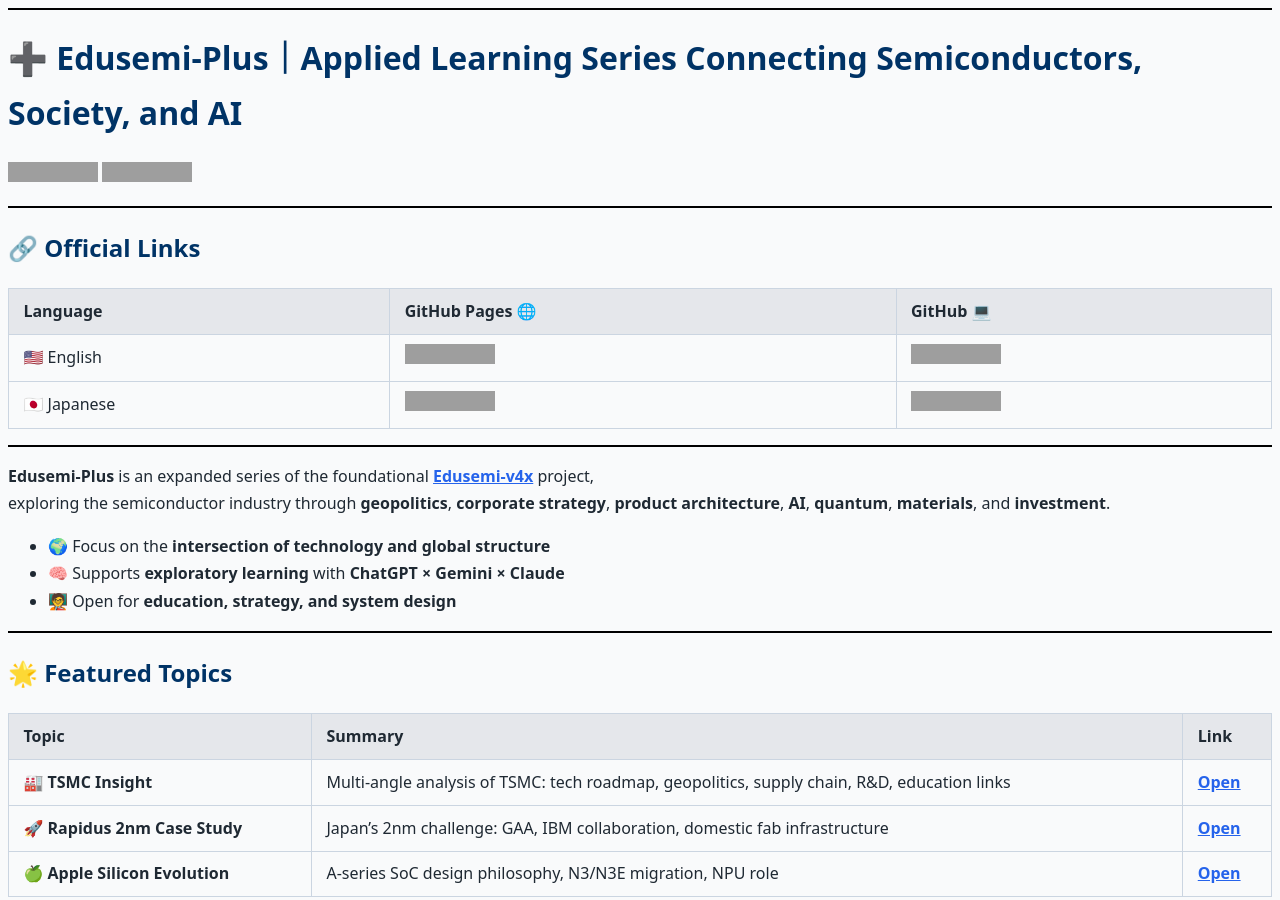
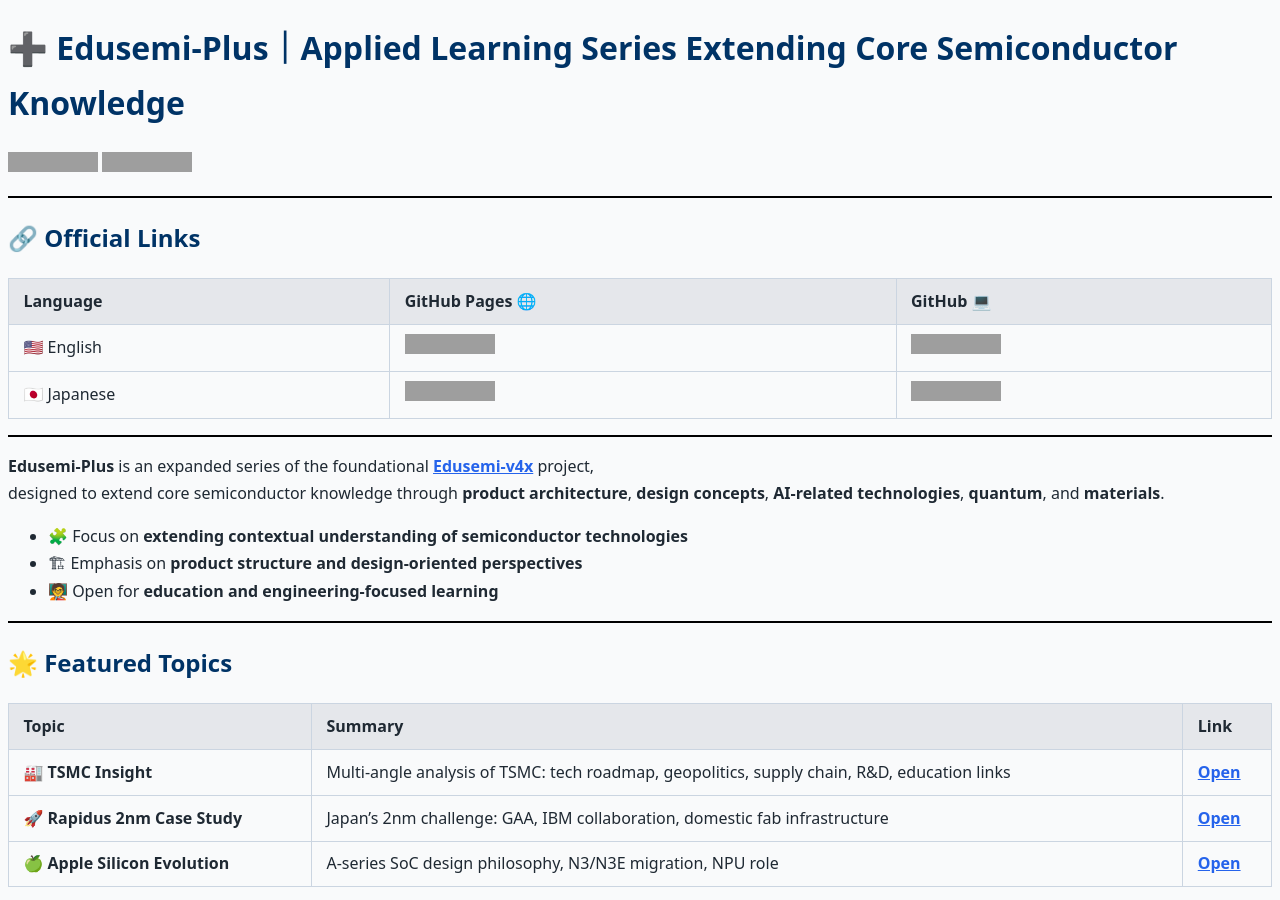
Before and after one commit to Samizo-AITL/Edusemi-Plus, a Jekyll site: the page built from en/index.md, in a window 1280 px wide and 900 px high, cut to the strip 0-900 px from the top of the window. Built offline with Jekyll 4.4.1, drawn with Linux system fonts in a browser that asks for light colours; grey boxes are pictures that could not be loaded.

Commit message:
Update index.md

```diff
--- a/en/index.md
+++ b/en/index.md
@@ -1,11 +1,9 @@
 ---
 layout: default
-title: Edusemi-Plus｜Applied Learning Series Connecting Semiconductors, Society, and AI
+title: Edusemi-Plus｜Applied Learning Series Extending Core Semiconductor Knowledge
 ---
 
----
-
-# ➕ **Edusemi-Plus｜Applied Learning Series Connecting Semiconductors, Society, and AI**
+# ➕ **Edusemi-Plus｜Applied Learning Series Extending Core Semiconductor Knowledge**
 
 [![Back to Samizo-AITL Portal](https://img.shields.io/badge/Back%20to%20Samizo--AITL%20Portal-brightgreen)](https://samizo-aitl.github.io/en/) [![MIT License](https://img.shields.io/badge/license-MIT-blue.svg)](../LICENSE)
 
@@ -21,11 +19,11 @@
 ---
 
 **Edusemi-Plus** is an expanded series of the foundational [**Edusemi-v4x**](https://github.com/Samizo-AITL/Edusemi-v4x) project,
-exploring the semiconductor industry through **geopolitics**, **corporate strategy**, **product architecture**, **AI**, **quantum**, **materials**, and **investment**.
+designed to extend core semiconductor knowledge through **product architecture**, **design concepts**, **AI-related technologies**, **quantum**, and **materials**.
 
-- 🌍 Focus on the **intersection of technology and global structure**
-- 🧠 Supports **exploratory learning** with **ChatGPT × Gemini × Claude**
-- 🧑‍🏫 Open for **education, strategy, and system design**
+- 🧩 Focus on **extending contextual understanding of semiconductor technologies**
+- 🏗 Emphasis on **product structure and design-oriented perspectives**
+- 🧑‍🏫 Open for **education and engineering-focused learning**
 
 ---
 
```
